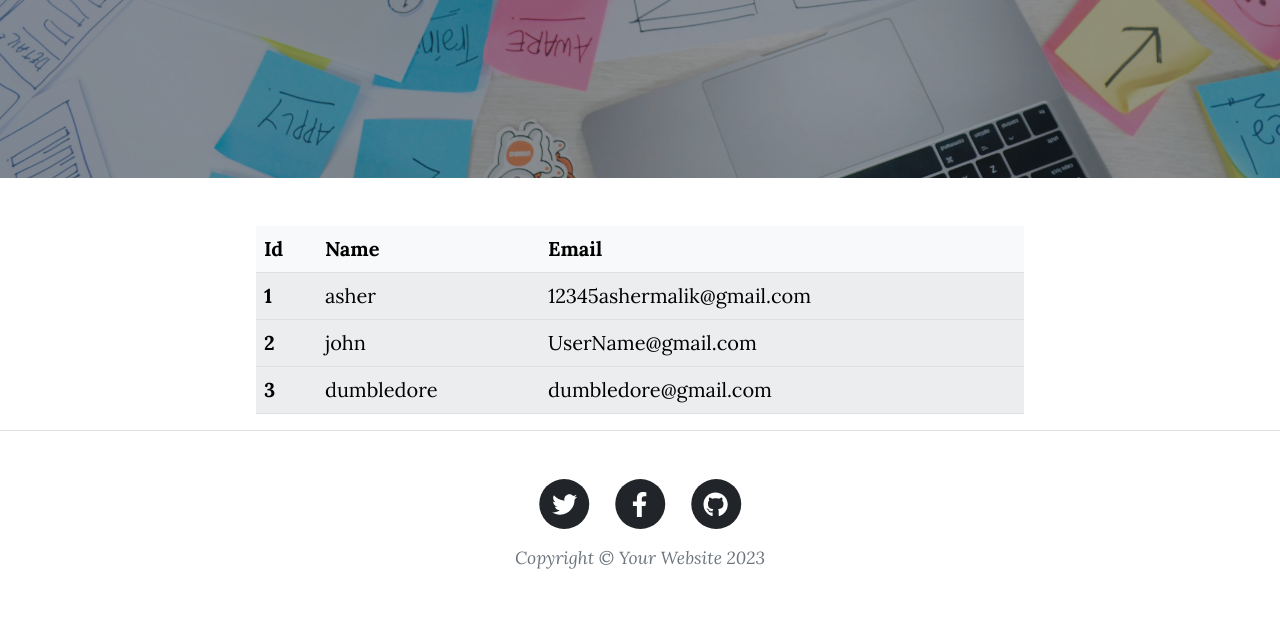
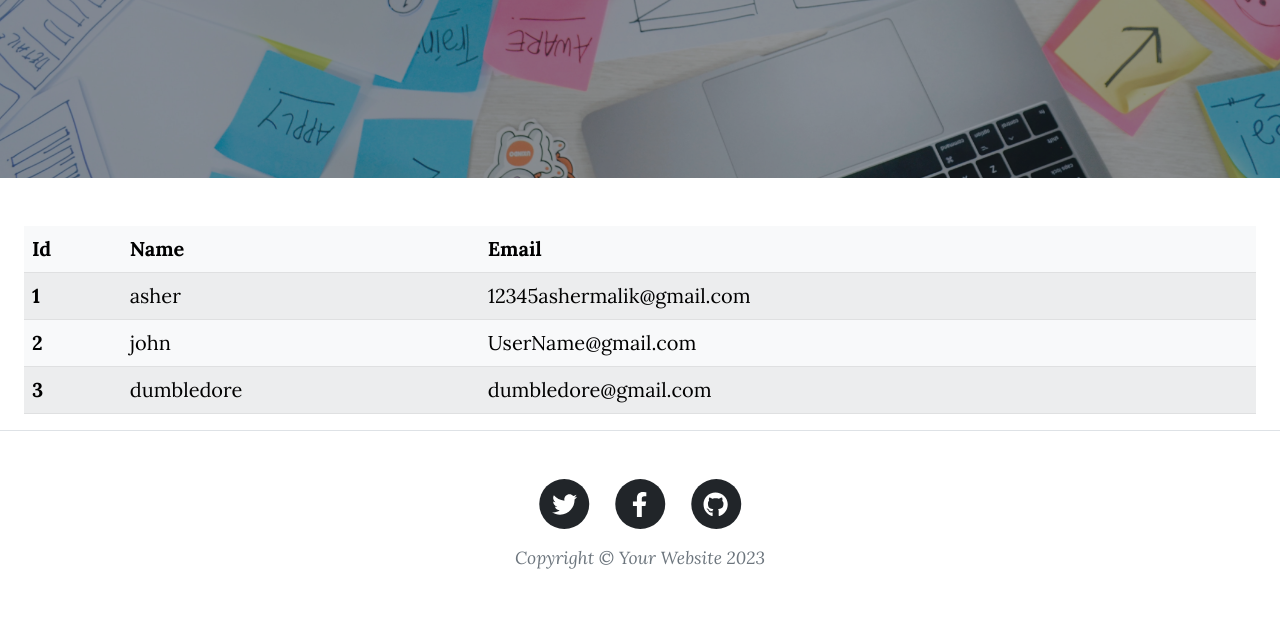
Before and after one commit to asher-malik/Asher-Blog, a Flask app: page /user-information in a window 1280 px wide. Shown: the part 450-1070 px from the top of the page. Run offline with Flask 3, Linux system fonts and the light colour scheme; a user stored in the database is signed in; some libraries are stand-ins or nearby versions.

Commit message:
Update user_info.html
change user info template

```diff
--- a/templates/user_info.html
+++ b/templates/user_info.html
@@ -16,7 +16,7 @@
 </header>
 
 <div class="bd-example">
-  <div style="width: 60%; margin: 0 auto;">
+  <div class="table-responsive px-4">
     <table class="table table-light table-striped">
       <thead>
         <tr>
@@ -26,15 +26,14 @@
         </tr>
       </thead>
       <tbody>
-  {%for info in user_dict.items()%}
+        {% for info in user_dict.items() %}
           <tr>
-      <th scope="row">{{loop.index}}</th>
-      <td>{{info[0]}}</td>
-      <td>{{info[1]}}</td>
+            <th scope="row">{{ loop.index }}</th>
+            <td>{{ info[0] }}</td>
+            <td>{{ info[1] }}</td>
           </tr>
+        {% endfor %}
       </tbody>
-    {%endfor%}
-
     </table>
   </div>
 </div>
```
Lines whose indentation alone changed are shown as unchanged.
